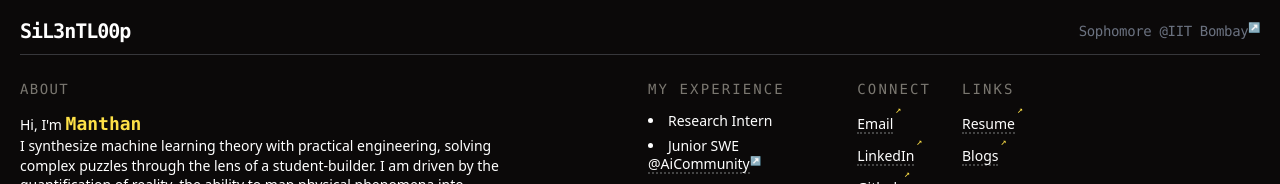
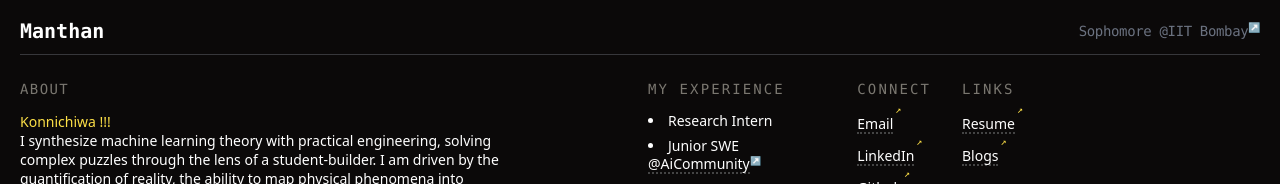
Before and after one commit to SiL3nTL00p/manthan_portfolio, a React (Vite) app: page / in a window 1280 px wide. Shown: the top 184 px of the page. Built offline with nearby package versions, Linux system fonts and the light colour scheme; no server answers.

Commit message:
Add .env file

```diff
--- a/src/components/ui/about.tsx
+++ b/src/components/ui/about.tsx
@@ -27,8 +27,8 @@ function About() {
                 {/* Fixed Header - Outside Grid */}
                 <div className="w-full mb-6 animate-in fade-in duration-1000 px-5" style={{ animationDelay: '100ms' }}>
                     <div className="flex items-center w-full gap-4 mb-2">
-                        <h1 className="text-[18px] font-sfmono md:text-[20px] tracking-tight text-white flex-shrink-0 tracking-tighter" style={{ fontWeight: 700 }}>SiL3nTL00p</h1>
-                        <p className="text-[12px] md:text-[14px] text-gray-500 tracking-tight font-sfmono ml-auto text-right" style={{ fontWeight: 500 }}>Sophomore <a href="https://www.iitb.ac.in/" className="hover:text-white transition-colors duration-350 ease-in-out">@IIT Bombay</a><sup className="font-sans leading-[0] text-[8px] md:text-[10px]" style={{ fontWeight: 300 }} >↗</sup></p>
+                        <h1 className="text-[18px] font-sfmono md:text-[20px] text-white flex-shrink-0 tracking-snug" style={{ fontWeight: 700 } }>Manthan</h1>
+                        <p className="text-[12px] md:text-[14px] text-gray-500 tracking-tight font-sfmono ml-auto text-right" style={{ fontWeight: 500 } }>Sophomore <a href="https://www.iitb.ac.in/" className="hover:text-white transition-colors duration-350 ease-in-out">@IIT Bombay</a><sup className="font-sans leading-[0] text-[8px] md:text-[10px]" style={{ fontWeight: 300 }} >↗</sup></p>
                     </div>
 
                     {/* Separator Line - spans full width */}
@@ -48,7 +48,7 @@ function About() {
                         {/* Bio Text */}
                         <div className="space-y-4  text-[#ffffff]" style={{ fontFamily: '"Neue Haas Unica", "IBM Plex Sans", ui-sans-serif, system-ui, -apple-system, BlinkMacSystemFont, "Segoe UI", Roboto, "Helvetica Neue", Arial, "Noto Sans"', fontWeight: 500, lineHeight: '140%' }}>
                             <p className="text-[14px] leading-snug tracking-normal">
-                                Hi, I&apos;m <span className="text-[#fde047] text-[18px] font-sfmono" style={{ fontWeight: 600 }}> Manthan </span><br />
+                               <span className="text-[#fde047]">Konnichiwa !!!</span> <br />
                                 I synthesize machine learning theory with practical engineering, solving complex puzzles through the lens of a student-builder.
                                 I am driven by the quantification of reality, the ability to map physical phenomena into numerical dimensions and architect systems that transcend human cognitive limits.
                                 My portfolio tracks my evolution from first principles to deployed code, are you ready to explore the trajectory, huh ?
```
